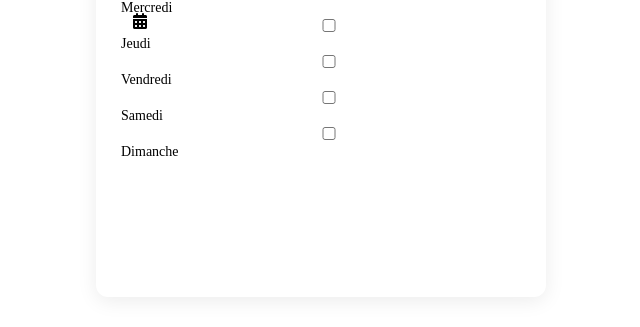
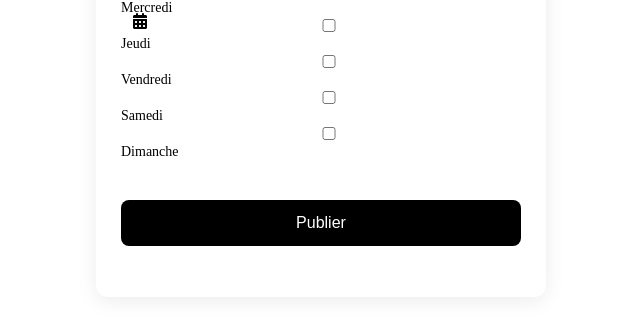
Before and after one commit to lenurb-123/PIL1_2425_26, a Django app: page /publier/conducteur/ in a window 1280 px wide. Shown: the part 755-1082 px from the top of the page, without its empty margins (319-959 px from the left). Run offline with Django 5.2, Linux system fonts and the light colour scheme; the visitor is signed in with stand-in values (Sample User, id 1).

Commit message:
Correction

```diff
--- a/IFRI_comotorage/trajets/templates/trajets/publier_conducteur.html
+++ b/IFRI_comotorage/trajets/templates/trajets/publier_conducteur.html
@@ -205,7 +205,7 @@
                 {{ form.jours }}
             </div>
         </div>
-        <button type="submit" style="margin-top: 16px; width: 100%;">Publier</button>
+        <button type="submit" style="margin-top: 16px; width: 100%; color:white; background-color:#000 ">Publier</button>
     </form>
 </div>
 <script src="https://unpkg.com/leaflet/dist/leaflet.js"></script>
```
